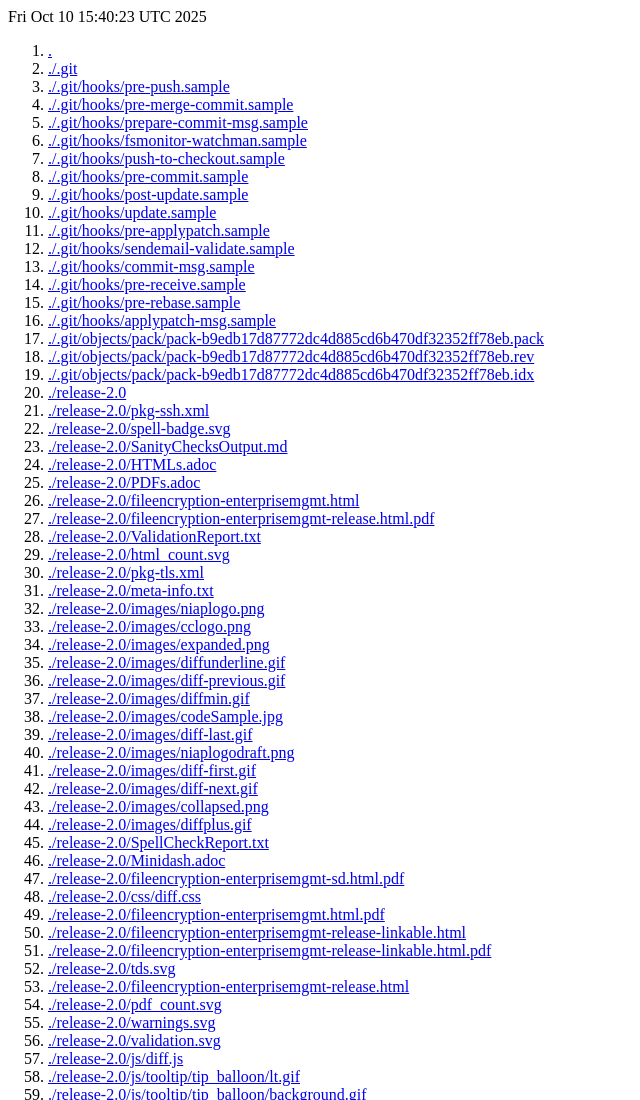
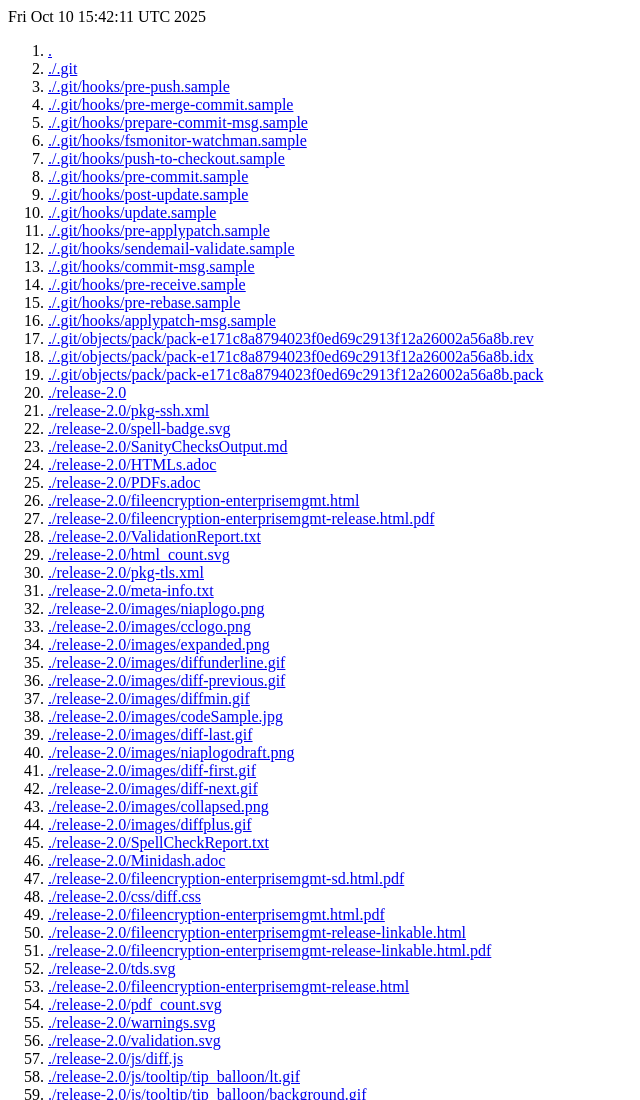
Before and after one commit to commoncriteria/fileencryption-enterprisemgmt, a plain HTML site: page index.html in a window 1280 px wide. Shown: the top 1100 px of the page, without its empty margins (0-640 px from the left). Drawn offline with Linux system fonts and the light colour scheme.

Commit message:
Deploying to gh-pages from @ commoncriteria/fileencryption-enterprisemgmt@551a0dbf6666922fe30b6712536448ab4f2c1031 🚀

```diff
--- a/index.html
+++ b/index.html
@@ -1,5 +1,5 @@
 <html><head><title>Listing</title></head><body>
-Fri Oct 10 15:40:23 UTC 2025
+Fri Oct 10 15:42:11 UTC 2025
 <br/><ol>
 <li><a href='.'>.</a></li>
 <li><a href='./.git'>./.git</a></li>
@@ -17,9 +17,9 @@ Fri Oct 10 15:40:23 UTC 2025
 <li><a href='./.git/hooks/pre-receive.sample'>./.git/hooks/pre-receive.sample</a></li>
 <li><a href='./.git/hooks/pre-rebase.sample'>./.git/hooks/pre-rebase.sample</a></li>
 <li><a href='./.git/hooks/applypatch-msg.sample'>./.git/hooks/applypatch-msg.sample</a></li>
-<li><a href='./.git/objects/pack/pack-b9edb17d87772dc4d885cd6b470df32352ff78eb.pack'>./.git/objects/pack/pack-b9edb17d87772dc4d885cd6b470df32352ff78eb.pack</a></li>
-<li><a href='./.git/objects/pack/pack-b9edb17d87772dc4d885cd6b470df32352ff78eb.rev'>./.git/objects/pack/pack-b9edb17d87772dc4d885cd6b470df32352ff78eb.rev</a></li>
-<li><a href='./.git/objects/pack/pack-b9edb17d87772dc4d885cd6b470df32352ff78eb.idx'>./.git/objects/pack/pack-b9edb17d87772dc4d885cd6b470df32352ff78eb.idx</a></li>
+<li><a href='./.git/objects/pack/pack-e171c8a8794023f0ed69c2913f12a26002a56a8b.rev'>./.git/objects/pack/pack-e171c8a8794023f0ed69c2913f12a26002a56a8b.rev</a></li>
+<li><a href='./.git/objects/pack/pack-e171c8a8794023f0ed69c2913f12a26002a56a8b.idx'>./.git/objects/pack/pack-e171c8a8794023f0ed69c2913f12a26002a56a8b.idx</a></li>
+<li><a href='./.git/objects/pack/pack-e171c8a8794023f0ed69c2913f12a26002a56a8b.pack'>./.git/objects/pack/pack-e171c8a8794023f0ed69c2913f12a26002a56a8b.pack</a></li>
 <li><a href='./release-2.0'>./release-2.0</a></li>
 <li><a href='./release-2.0/pkg-ssh.xml'>./release-2.0/pkg-ssh.xml</a></li>
 <li><a href='./release-2.0/spell-badge.svg'>./release-2.0/spell-badge.svg</a></li>
```
Also changed, not shown: master/meta-info.txt.
